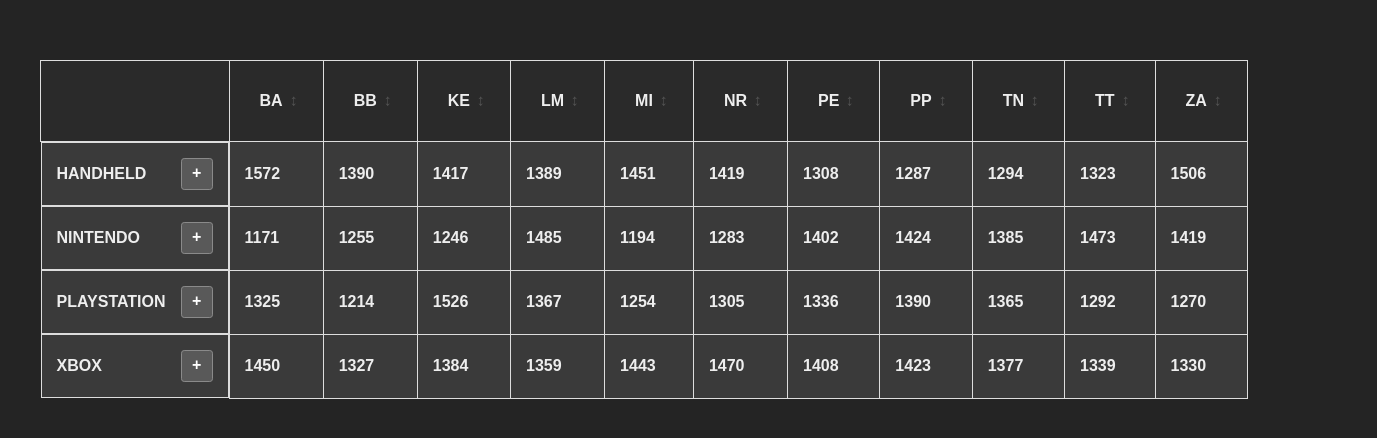
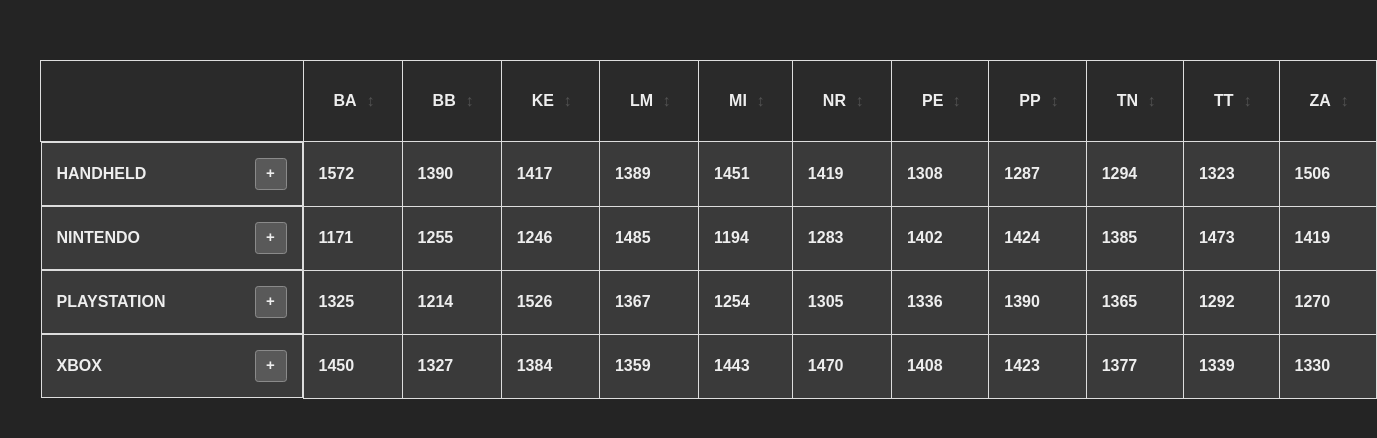
Before and after one commit to lubos-machaj/vue-app-sales-table, a Vue app: page / in a window 1280 px wide. Shown: the top 438 px of the page, 1377 px wide, since content can reach past the window. Built offline with nearby package versions, Linux system fonts and the light colour scheme.

Commit message:
editing styles

```diff
--- a/src/assets/css/index.css
+++ b/src/assets/css/index.css
@@ -1,5 +1,9 @@
+:root {
+  --font-color: #eeeeee;
+}
+
 html {
-  color: #eeeeee;
+  color: var(--font-color);
   font-weight: normal;
   font-family: sans-serif;
   background-color: #242424;
@@ -10,3 +14,126 @@
   margin: 0 auto;
   padding: 2rem;
 }
+
+a {
+  text-decoration: none;
+  cursor: pointer;
+}
+
+table {
+  width: 100%;
+  border-collapse: collapse;
+  margin-top: 20px;
+}
+
+th,
+td {
+  border: 1px solid #ddd;
+  padding: 15px;
+  text-align: center;
+
+  &:not(:first-child) {
+    text-align: left;
+  }
+}
+
+
+th {
+  background-color: #2a2a2a;
+}
+
+.store-column {
+  padding: 15px 20px 15px 30px;
+  font-weight: bold;
+  &:hover {
+    background-color: #595959;
+    cursor: pointer;
+  }
+}
+
+.store-name {
+  display: flex;
+  align-items: center;
+  justify-content: space-between;
+}
+
+.store-sorting-icon {
+  width: 20px;
+  display: inline-block;
+  text-align: center;
+  margin-left: 5px;
+  opacity: 0.2;
+  transform: rotate(90deg);
+  position: relative;
+  &::after {
+    content: '↔';
+    position: absolute;
+    left: 3px;
+    top: -10px;
+  }
+
+  &.asc,
+  &.desc {
+    opacity: 0.85;
+    transform: none;
+    &::after {
+      left: 0px;
+      top: -9px;
+    }
+  }
+
+  &.asc::after {
+    content: '↓';
+  }
+
+  &.desc::after {
+    content: '↑';
+  }
+}
+
+.category-row {
+  background-color: #3a3a3a;
+  font-weight: bold;
+  text-transform: uppercase;
+}
+
+.category-group {
+  width: 230px;
+  display: flex;
+  align-items: center;
+  justify-content: space-between;
+}
+
+.category-toggle {
+  width: 20px;
+  height: 20px;
+  padding: 5px;
+  margin-left: 15px;
+  text-align: center;
+  border-radius: 10%;
+  border: 1px solid #8a8a8a;
+  background-color: #595959;
+  &:hover {
+    background-color: #696969;
+  }
+
+  &::after {
+    font-size: 15px;
+    content: '+';
+  }
+
+  &.open {
+    &::after {
+      content: '-';
+    }
+  }
+}
+
+.product-item {
+  text-align: left;
+  font-size: 14px;
+}
+
+.hidden {
+  display: none;
+}
--- a/src/components/SalesTable/SalesTable.vue
+++ b/src/components/SalesTable/SalesTable.vue
@@ -6,15 +6,14 @@
         <th
           v-for="store in stores"
           :key="store"
-          class="store-cell"
+          class="store-column"
           @click="sortColumn(store)"
         >
-          <p class="store-title">
+          <p class="store-name">
             {{ store }}
             <span
-              class="icon"
-              :class="getIcon(store).class"
-              v-text="getIcon(store).icon"
+              class="store-sorting-icon"
+              :class="sortedStore === store && sortedStoreOrder"
             />
           </p>
         </th>
@@ -25,14 +24,14 @@
         v-for="category in getCategories"
         :key="category"
       >
-        <tr class="category">
-          <td class="category-cell">
+        <tr class="category-row">
+          <td class="category-group">
             {{ category }}
             <a
               class="category-toggle"
+              :class="{ open: isCategoryVisible(category) }"
               @click.prevent="toggleProducts(category)"
-              >{{ isCategoryVisible(category) ? '-' : '+' }}</a
-            >
+            />
           </td>
           <td
             v-for="store in stores"
@@ -42,12 +41,15 @@
           </td>
         </tr>
         <tr
-          class="products"
+          class="product-row"
           :class="{ hidden: !isCategoryVisible(category) }"
           v-for="product in getProducts(category)"
           :key="`${category}-${product}`"
         >
-          <td>{{ product }}</td>
+          <td
+            class="product-item"
+            v-text="product"
+          />
           <td
             v-for="store in stores"
             :key="store"
@@ -200,13 +202,13 @@
     }
   }
 
-  const getIcon = (store: string): { icon: string; class: string } => {
-    return sortedStore.value === store && sortedStoreOrder.value
-      ? sortedStoreOrder.value === OrderEnum.ASC
-        ? { icon: '↓', class: OrderEnum.ASC }
-        : { icon: '↑', class: OrderEnum.DESC }
-      : { icon: '↔', class: 'default' }
-  }
+  // const getIcon = (store: string): string => {
+  //   return sortedStore.value === store && sortedStoreOrder.value
+  //     ? sortedStoreOrder.value === OrderEnum.ASC
+  //       ? '↓'
+  //       : '↑'
+  //     : '↔'
+  // }
 
   const toggleProducts = (category: string): void => {
     visibleCategories.value = visibleCategories.value.find((item) => item === category)
@@ -234,78 +236,4 @@
   })
 </script>
 
-<style scoped>
-  table {
-    width: 100%;
-    border-collapse: collapse;
-    margin-top: 20px;
-  }
-
-  th,
-  td {
-    border: 1px solid #ddd;
-    padding: 15px;
-    text-align: left;
-  }
-
-  th {
-    background-color: #2a2a2a;
-    font-weight: bold;
-    .icon {
-      width: 15px;
-      display: inline-block;
-      margin-left: 5px;
-      &.default {
-        opacity: 0.2;
-        transform: rotate(90deg);
-      }
-      &.acs,
-      &.decs {
-        opacity: 0.75;
-        font-size: 10px;
-      }
-    }
-    &:hover {
-      background-color: #595959;
-      cursor: pointer;
-    }
-  }
-
-  .category {
-    background-color: #3a3a3a;
-    font-weight: bold;
-    text-transform: uppercase;
-  }
-  .category-cell {
-    display: flex;
-    align-items: center;
-    justify-content: space-between;
-  }
-  .category-toggle {
-    width: 20px;
-    height: 20px;
-    text-align: center;
-    color: #fff;
-    text-decoration: none;
-    padding: 5px;
-    border-radius: 10%;
-    border: 1px solid #8a8a8a;
-    background-color: #595959;
-    cursor: pointer;
-    margin-left: 15px;
-    &:hover {
-      background-color: #696969;
-    }
-  }
-  .hidden {
-    display: none;
-  }
-  .store-cell {
-    padding: 15px 20px 15px 30px;
-  }
-  .store-title {
-    display: flex;
-    align-items: center;
-    justify-content: space-between;
-  }
-</style>
+<style scoped></style>
```
